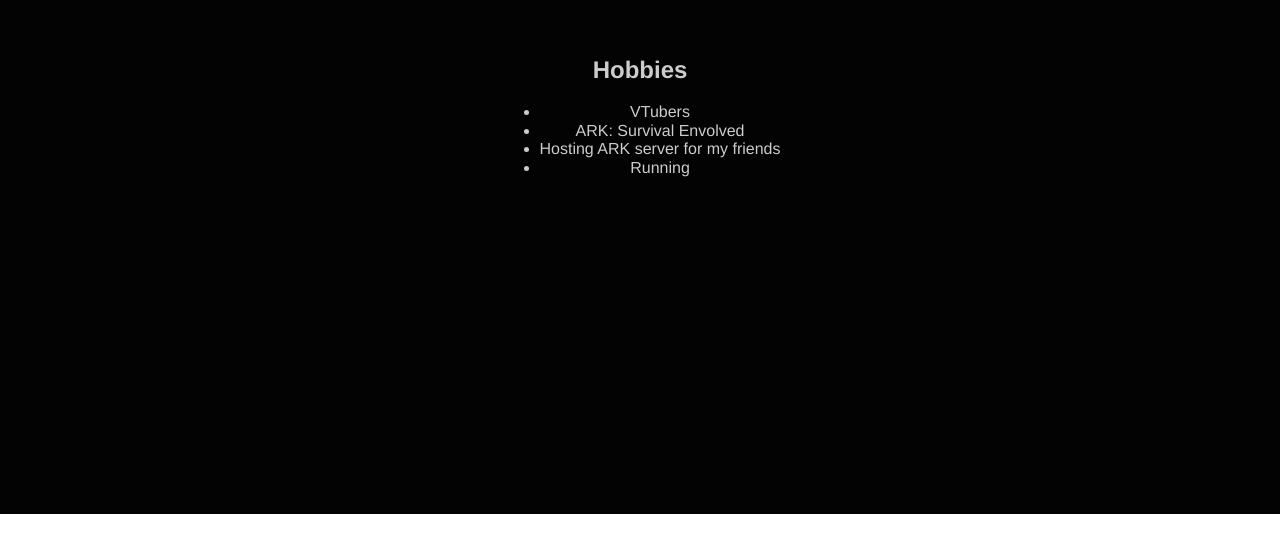
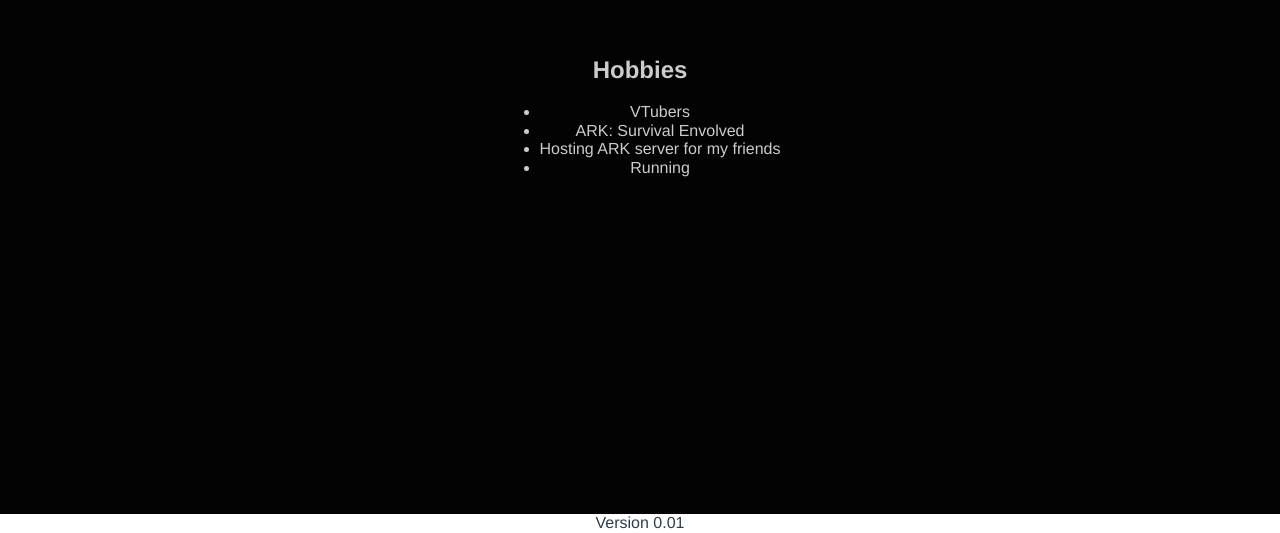
Before and after one commit to ben2613/ben2613.github.io, a Vue app: page / in a window 1280 px wide. Shown: the part 5806-6339 px from the top of the page. Built offline with nearby package versions, Linux system fonts and the light colour scheme.

Commit message:
Add a version number LOL

```diff
--- a/src/components/FullPageScroll.vue
+++ b/src/components/FullPageScroll.vue
@@ -144,6 +144,7 @@ onUnmounted(() => {
   <div>
     <slot></slot>
     <Menu :items="$slots.default()" v-on:menu="scrollToSection"></Menu>
+    <span fixed top-2 left-2 font-bold>Version 0.01</span>
   </div>
 </template>
 <style lang="scss" scoped>
```
